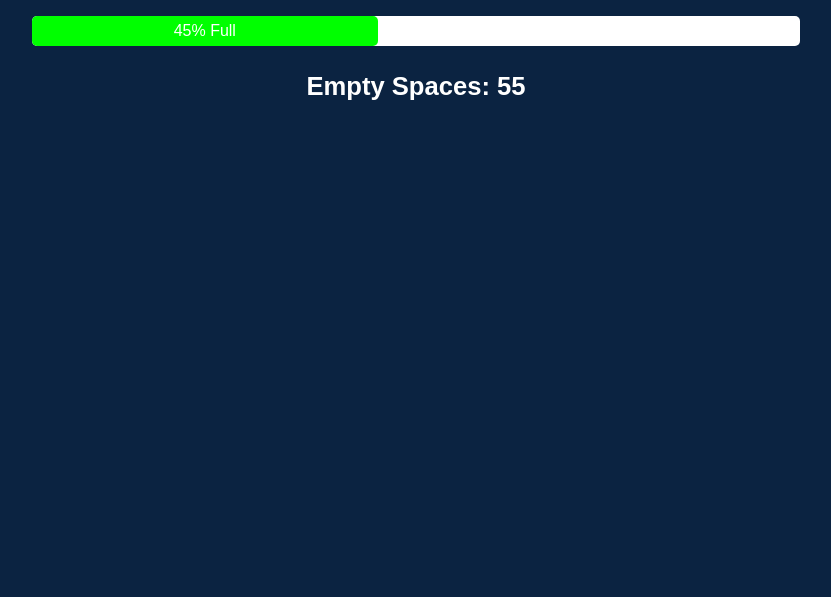
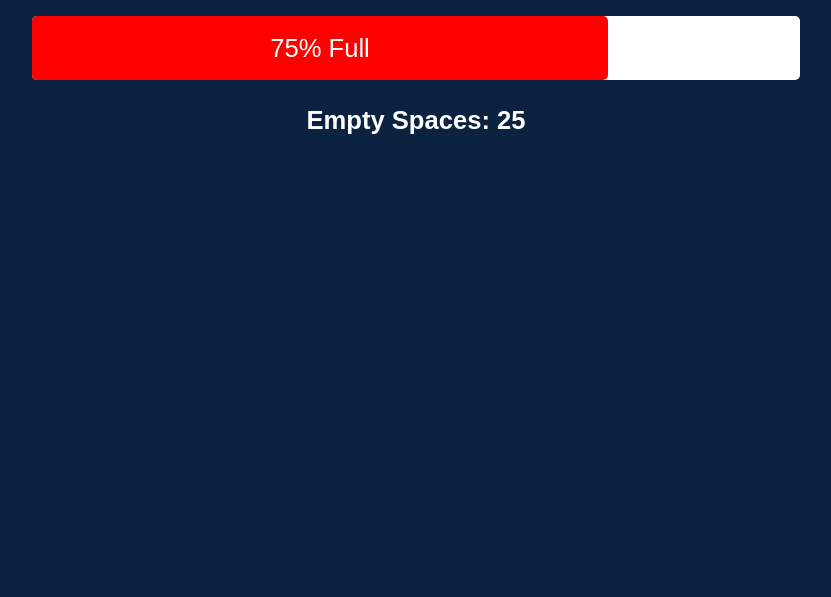
Before and after one commit to Spencek7746/Senior-Design-Project, a plain HTML site: page index.html in a window 1280 px wide. Shown: the part 203-800 px from the top of the page, without its empty margins (224-1055 px from the left). Drawn offline with Linux system fonts and the light colour scheme.

Commit message:
More adjustments to element scaling

```diff
--- a/index.html
+++ b/index.html
@@ -20,14 +20,14 @@
         }
 
         .subheading {
+            color: #FF8200;
             font-size: 3vw;
-            color: #FF8200;
             margin-top: 2vh;
         }
 
         .subsubheading {
+            color: white;
             font-size: 2vw;
-            color: white;
         }
 
         .progress-container {
@@ -39,11 +39,10 @@
         }
 
         .progress-bar {
-            width: 75%;
-            height: 30px;
+            height: 5vw;
             border-radius: 5px;
             text-align: center;
-            line-height: 30px;
+            line-height: 5vw;
             color: #ffffff;
             position: relative;
             transition: background-color 0.5s;
@@ -59,6 +58,7 @@
             justify-content: center;
             align-items: center;
             pointer-events: none;
+            font-size: 2vw;
         }
 
         .progress-bar.full {
@@ -89,20 +89,15 @@
             progressBar.style.width = percentage + "%";
             progressText.textContent = percentage + "% Full";
 
-            if (percentage <= 50) {
-                progressBar.classList.remove("full");
-                progressBar.classList.add("empty");
-            } else {
-                progressBar.classList.remove("empty");
-                progressBar.classList.add("full");
-            }
+            progressBar.classList.toggle("full", percentage > 50);
+            progressBar.classList.toggle("empty", percentage <= 50);
 
             const totalSpaces = 100; // Assuming total parking spaces
             const emptySpaces = totalSpaces * (100 - percentage) / 100;
             emptySpacesElement.textContent = emptySpaces.toFixed(0);
         }
 
-        updateProgressBar(45); // Change this value as needed
+        updateProgressBar(75); // Change this value as needed
     </script>
 </body>
 </html>
```
